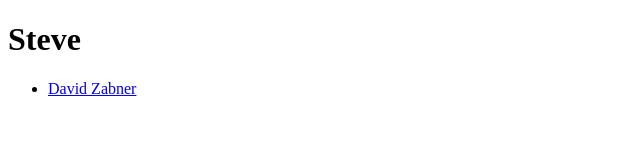
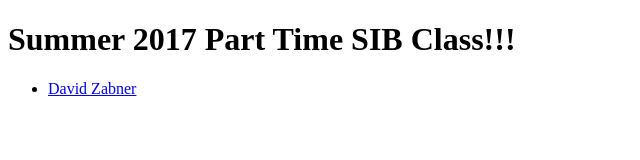
Before and after one commit to nw0428/summer-part-time-about-me, a plain HTML site: page index.html in a window 1280 px wide. Shown: the whole page, without its empty margins (0-640 px from the left). Drawn offline with Linux system fonts and the light colour scheme.

Commit message:
third commit

```diff
--- a/index.html
+++ b/index.html
@@ -4,7 +4,7 @@
 <title>SIB PT Summer 2017 - Web Dev</title>
 </head>
 <body>
-<h1>Steve</h1>
+<h1>Summer 2017 Part Time SIB Class!!!</h1>
   <div class="center">
     <ul>
     	<li><a href="html/david.html">David Zabner</a></li>
```
Also changed, not shown: steve.html (added, +9 -0 lines), 1 other file.
